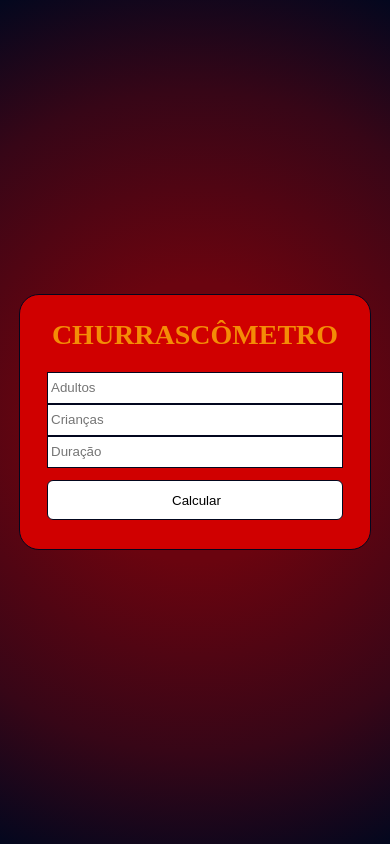
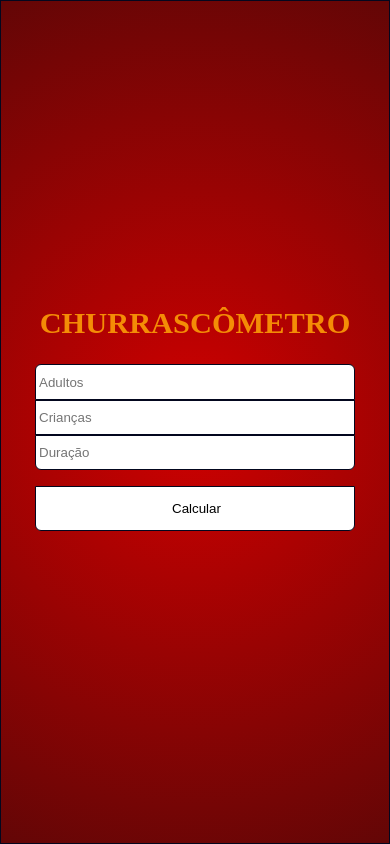
Before and after one commit to thiagO031/Churrascometro, a plain HTML site: page index.html in a window 390 px wide. Drawn offline with Linux system fonts and the light colour scheme; a web font is replaced by a local one.

Commit message:
Churrascometro - Projeto em desenvolvimento

```diff
--- a/script.js
+++ b/script.js
@@ -68,6 +68,20 @@ function calcular(){
     res2.style.borderRadius = '8px'
     cont.style.height = '27rem'
     conteudo.style.height = '27rem'
+
+
+    // media query
+    if (window.matchMedia("(max-width:640px)").matches) {
+        cont.style.height = '100vh'
+        cont.style.width = '100vw'
+        // cont.style.backgroundColor = 'background: rgb(232,58,20)'
+        // cont.style.backgroundColor = ' radial-gradient(circle, rgba(232,58,20,1) 18%, rgba(208,0,0,1) 57%, rgba(99,6,6,1) 99%)'
+        /* a viewport tem pelo menos 800 pixels de largura */
+      } else {
+        // cont.style.height = '27rem'
+        /* a viewport menos que 800 pixels de largura */
+      }
+
 }
 
     // let adultos = Number(document.getElementById('adultos').value);
--- a/style.scss
+++ b/style.scss
@@ -13,27 +13,29 @@ $fontPathway: 'Pathway Gothic One';
     justify-content: center;
 }
 
-@mixin borderEColor{
+@mixin borderEColor {
     border: 1px solid #03071e;
     border-radius: 20px;
     background-color: #d00000;
 }
 
 
-*{
+//codigo
+
+* {
     padding: 0;
     margin: 0;
     box-sizing: border-box;
 }
 
-body{
+body {
     @include flexCenter();
     height: 100vh;
 
     background: $gradienteColor;
 }
 
-main{
+main {
     @include flexCenter();
     @include borderEColor();
 
@@ -42,7 +44,7 @@ main{
 
     // border: 1px solid white;
 
-    .conteudo{
+    .conteudo {
         display: flex;
         flex-direction: column;
         align-items: center;
@@ -53,7 +55,7 @@ main{
         // border: 1px solid green;
     }
 
-    h1{
+    h1 {
         font-size: 1.75rem;
         padding: 0.5rem 0rem;
         color: #f48c06;
@@ -61,27 +63,35 @@ main{
         font-family: $fontFredericka;
     }
 
-    input{
+    input {
         width: 100%;
         height: 2rem;
         border: 0.1rem solid #03071e;
-        padding-left: 3px
+        padding-left: 3px;
+
+        &:nth-child(1){
+            border-radius: 6px  6px 0px 0px;
+        }
+
+        &:nth-child(3){
+                border-radius: 0px  0px 6px 6px;
+        }
     }
 
-    .calcular{
+    .calcular {
         @include borderEColor();
         border-radius: 6px;
         height: 2.5rem;
         cursor: pointer;
         background-color: white;
 
-        &:hover{
+        &:hover {
             background-color: rgb(223, 223, 223);
             transition: 1s;
         }
     }
 
-    #resultado2{
+    #resultado2 {
         @include flexCenter();
 
         width: 0%;
@@ -91,10 +101,66 @@ main{
         color: $colorDarkBlue;
         font-family: $fontPathway;
 
-        #resultado{
+        #resultado {
             @include flexCenter();
             width: 250px;
             height: 100%;
         }
     }
 }
+
+// media queries
+@media (max-width: 450px) {
+    main {
+        @include flexCenter();
+        // @include borderEColor();
+        // background: rgb(232,58,20);
+        // background: radial-gradient(circle, rgba(232,58,20,1) 18%, rgba(208,0,0,1) 57%, rgba(99,6,6,1) 99%);
+        border-radius: 0px;
+        background: rgb(208,0,0);
+        background: rgb(208,0,0);
+        background: radial-gradient(circle, rgba(208,0,0,1) 0%, rgba(99,6,6,1) 100%);
+
+        width: 100vw;
+        height: 100vh;
+
+        .conteudo {
+            display: flex;
+            flex-direction: column;
+            align-items: center;
+            justify-content: space-evenly;
+
+            width: 20rem;
+            height: 17.5rem;
+            // border: 2px solid green;
+        }
+
+        h1 {
+            font-size: 1.9rem;
+            padding: 0.5rem 0rem;
+            color: #f48c06;
+            text-transform: uppercase;
+            font-family: $fontFredericka;
+        }
+
+        input {
+            width: 100%;
+            height: 2.2rem;
+            border: 0.1rem solid #03071e;
+            padding-left: 3px;
+        }
+
+        .calcular {
+            @include borderEColor();
+            border-radius: 6px;
+            height: 2.8rem;
+            cursor: pointer;
+            background-color: white;
+
+            &:hover {
+                background-color: rgb(223, 223, 223);
+                transition: 1s;
+            }
+        }
+    }
+}
```
Also changed, not shown: style.css, 1 other file.
